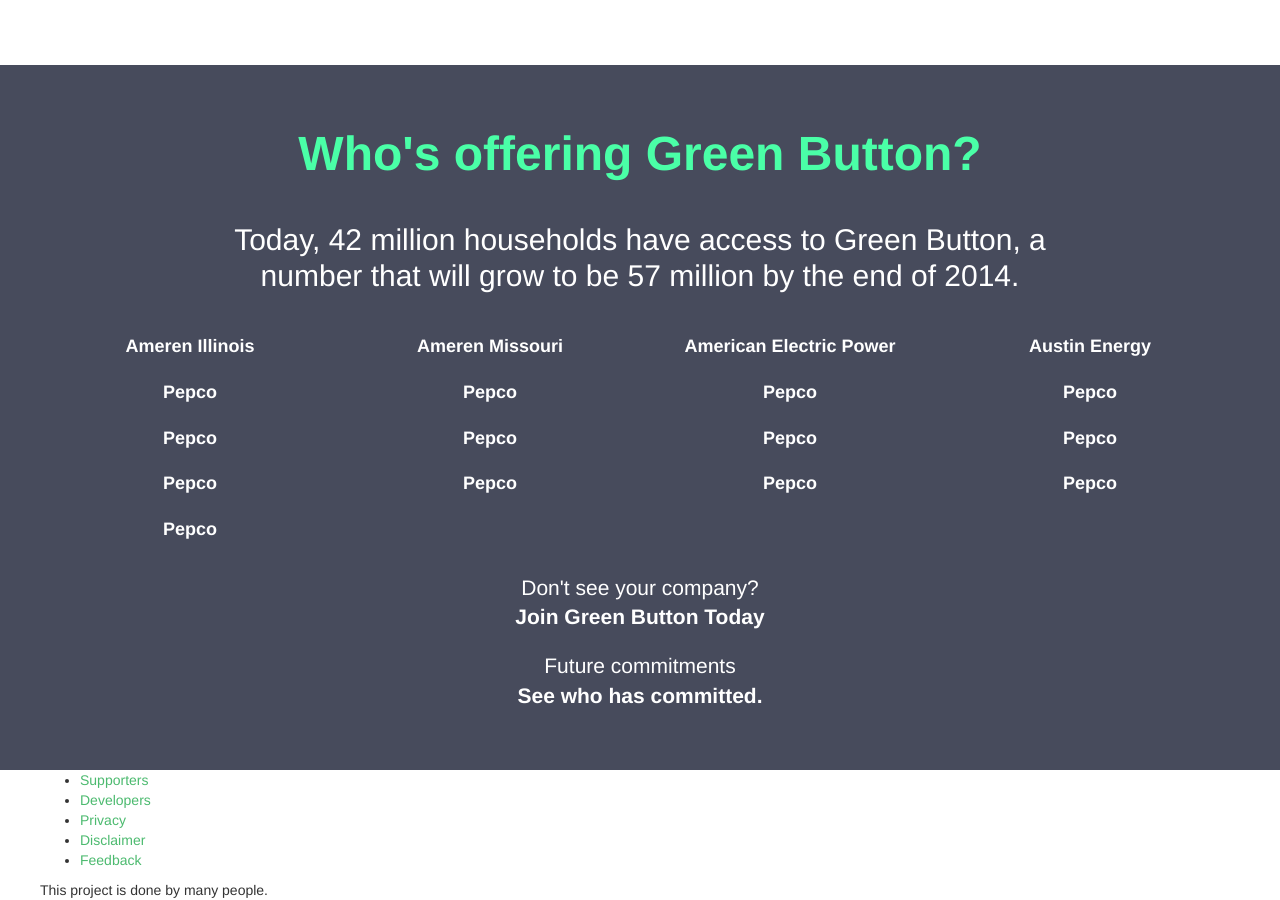
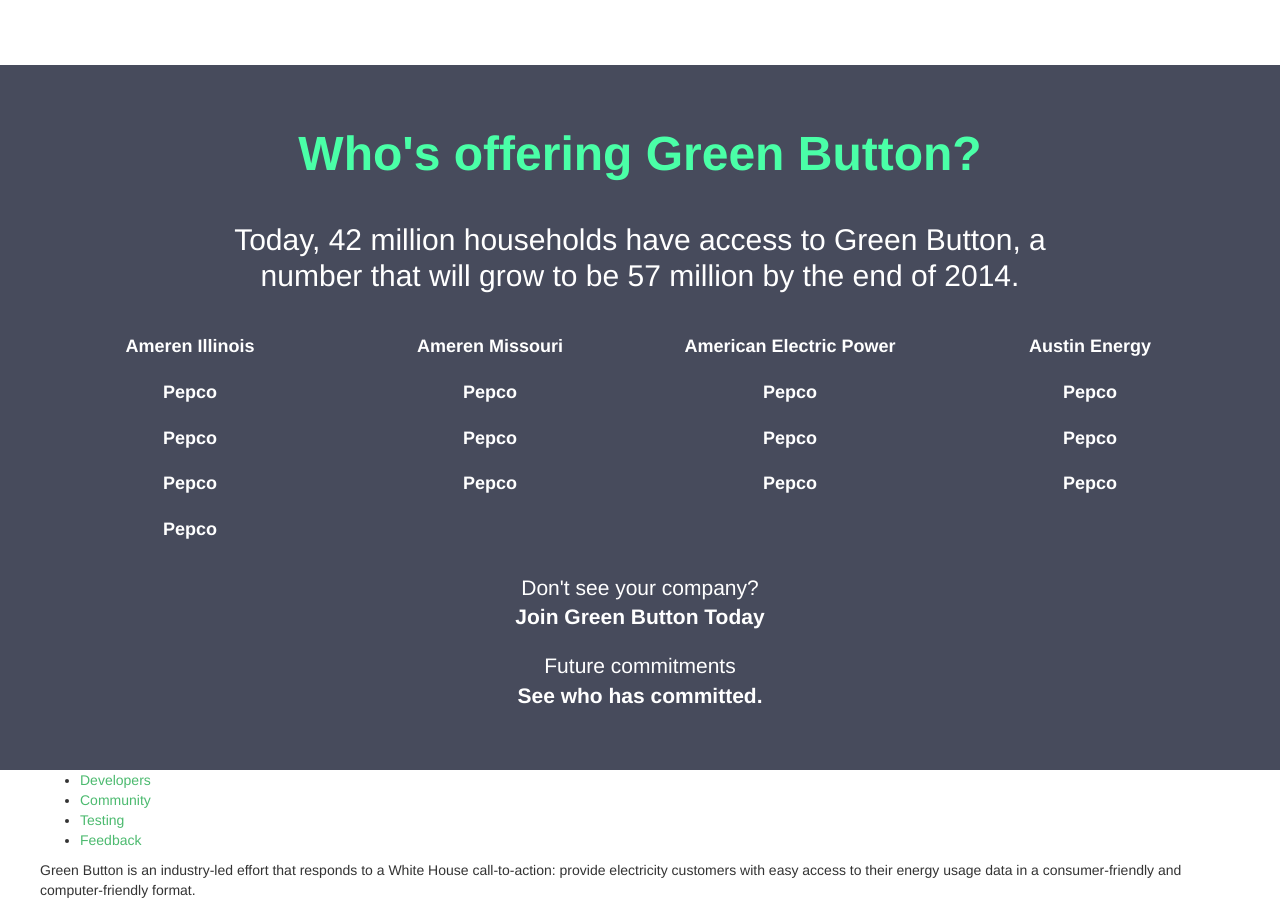
Before and after one commit to green-button/green-button.github.io, a Jekyll site: the page built from index.html, in a window 1280 px wide and 900 px high, scrolled down 1153 px. Built offline with Jekyll 4.4.1, drawn with Linux system fonts in a browser that asks for light colours.

Commit message:
Update default.html
Added/reorganized links in footer

```diff
--- a/_layouts/default.html
+++ b/_layouts/default.html
@@ -24,16 +24,15 @@
         <div class="row">
           <nav class="footer-nav">
             <ul>
-              <li><a href="#">Supporters</a></li>
-              <li><a href="#">Developers</a></li>
-              <li><a href="#">Privacy</a></li>
-              <li><a href="#">Disclaimer</a></li>
-              <li><a href="#">Feedback</a></li>
+              <li><a href="http://energyos.github.io/OpenESPI-GreenButton-API-Documentation/">Developers</a></li>
+              <li><a href="#">Community</a></li>
+              <li><a href="#">Testing</a></li>
+              <li><a href="https://github.com/green-button/green-button.github.io/issues">Feedback</a></li>
             </ul>
           </nav>
         </div>
         <div class="row">
-          This project is done by many people.
+          Green Button is an industry-led effort that responds to a White House call-to-action: provide electricity customers with easy access to their energy usage data in a consumer-friendly and computer-friendly format.
         </div>
       </div>
     </div>
```
